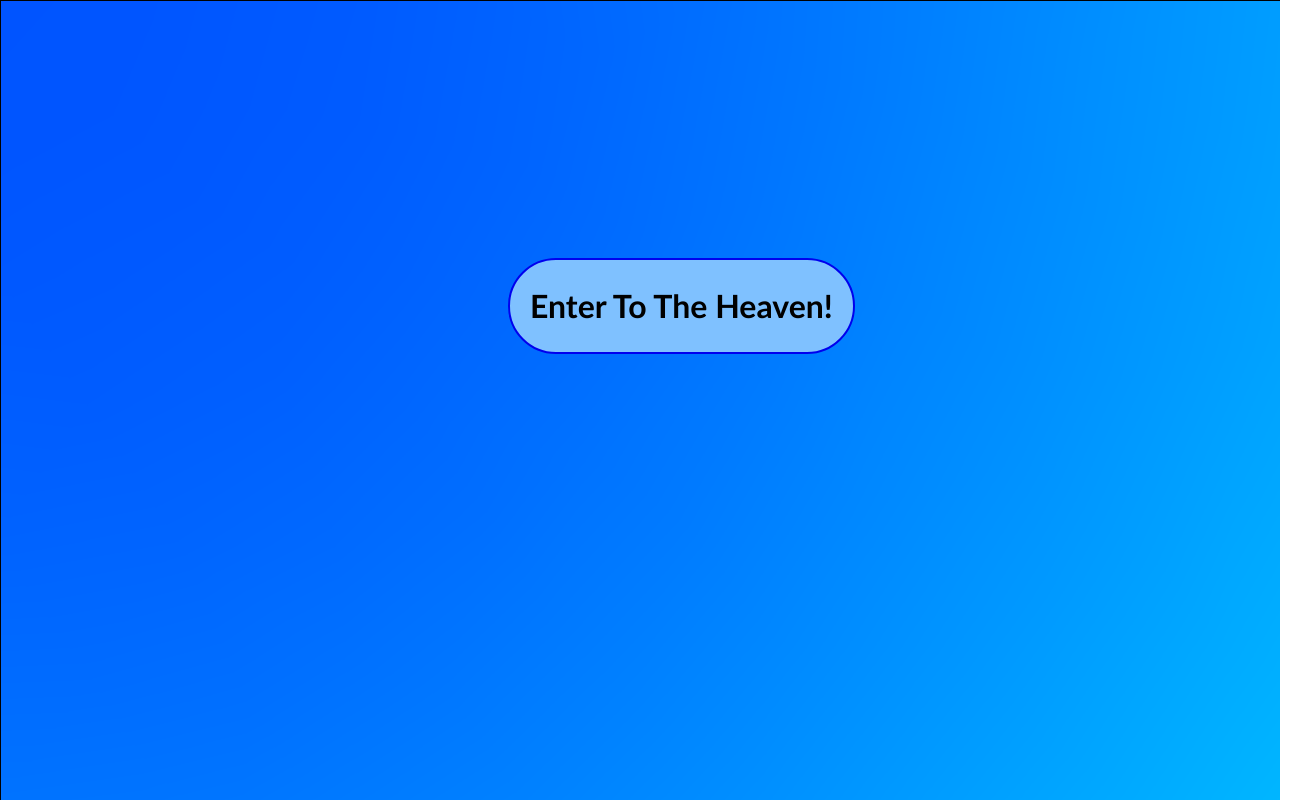
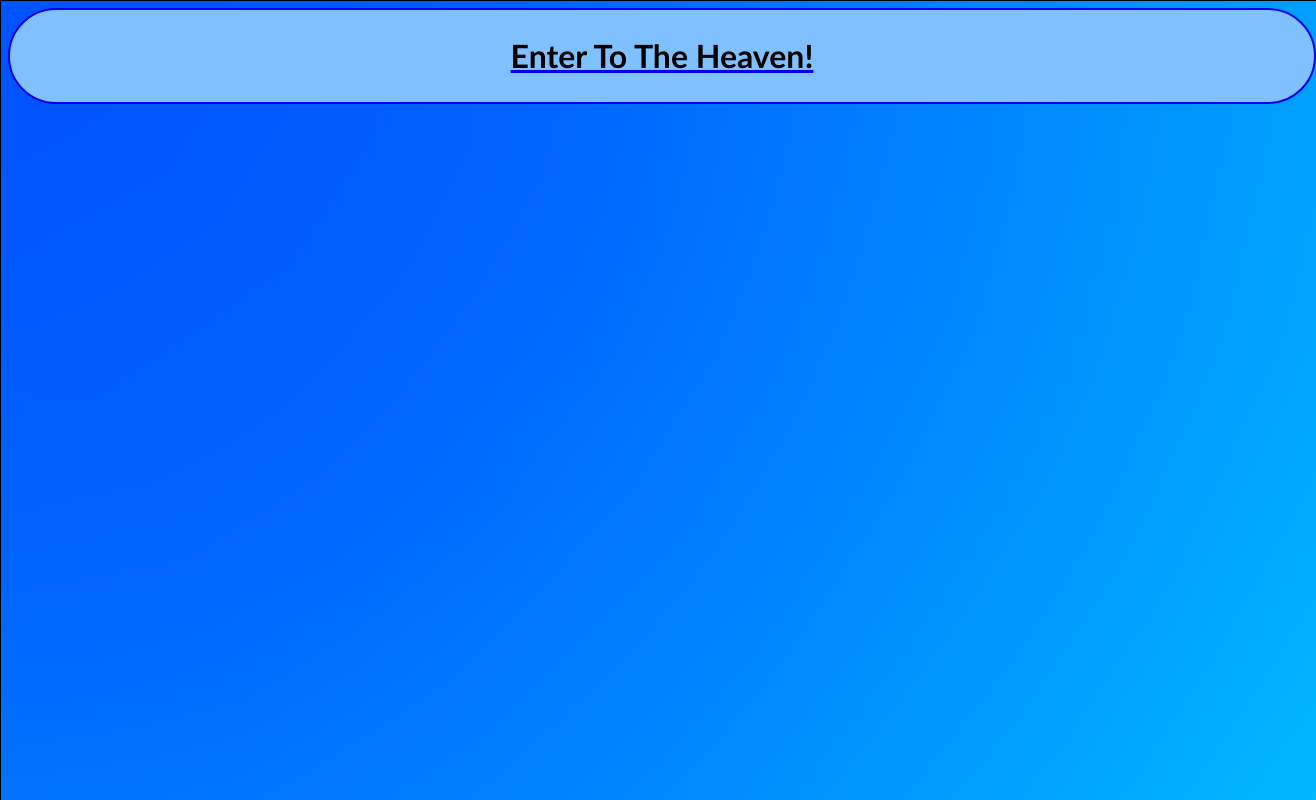
Before and after one commit to BruhhBosewitch00/practice, a plain HTML site: page index.html in a window 1280 px wide. Shown: the whole page, 1316 px wide, since content can reach past the window. Drawn offline with Linux system fonts and the light colour scheme.

Commit message:
Update style.css

```diff
--- a/style.css
+++ b/style.css
@@ -8,8 +8,12 @@ div{
   display: inline-block;
   border-radius: 50px;
   padding: 5px 20px;
-  margin-left: 500px;
-  margin-top: 250px;
+  height:100%;
+  width:100%;
+  display:flex;
+  align-items:center;
+  justify-content:center;
+
 }
 h1{
   color: black;
```
